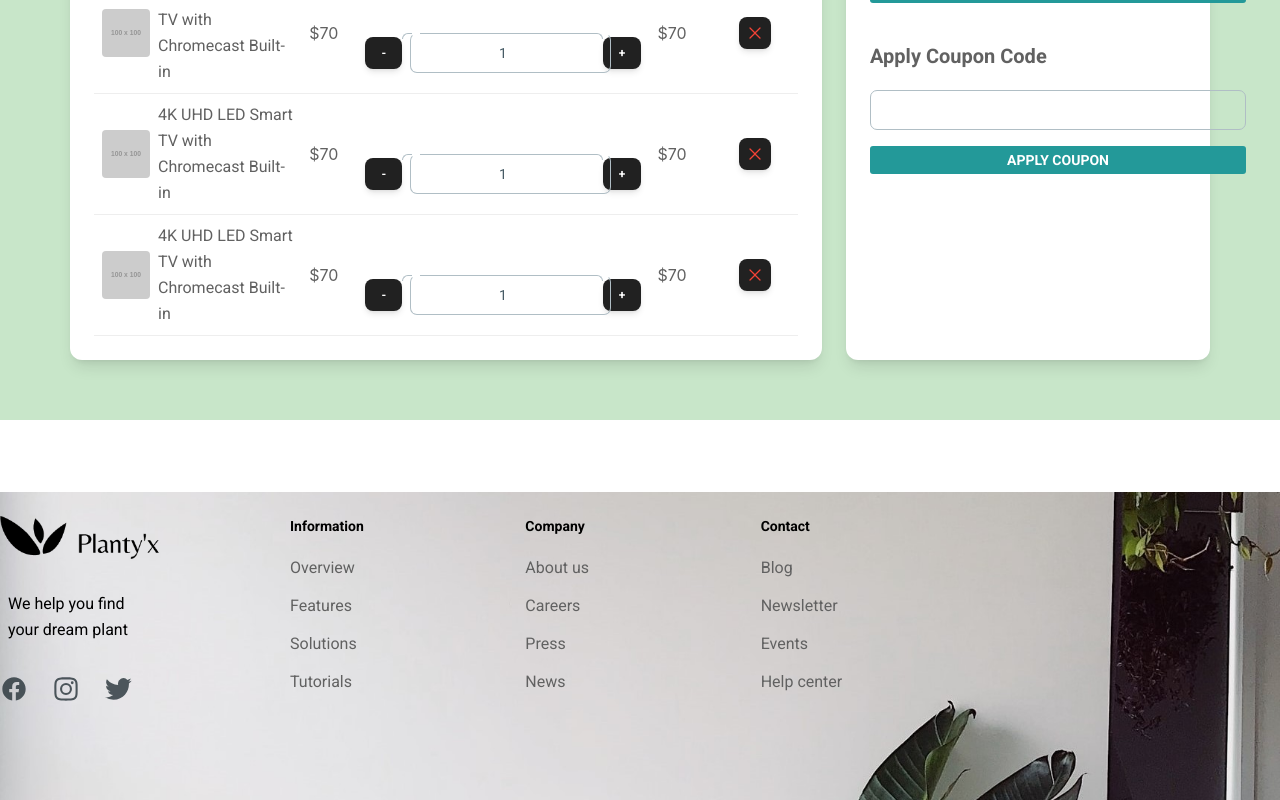
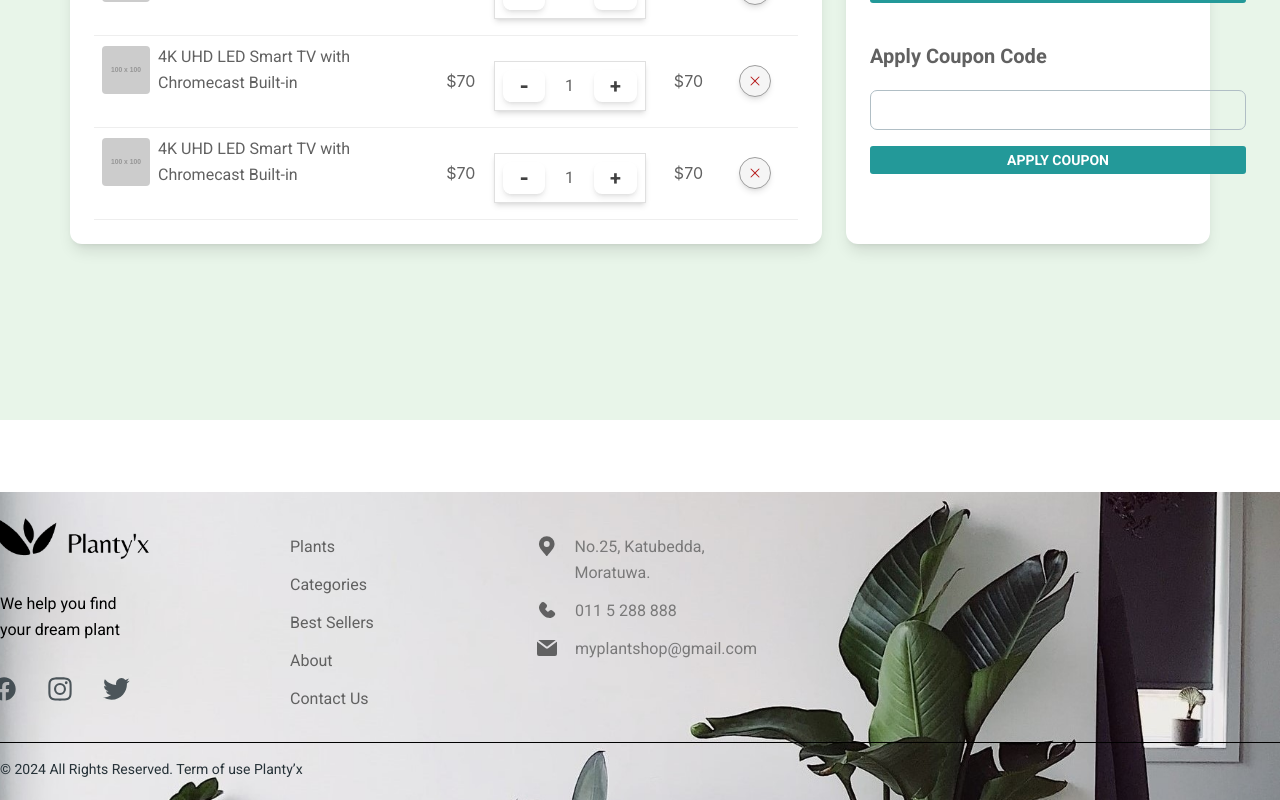
Before and after one commit to Syntax-Surge/frontend-client, a React (Create React App) app: page / in a window 1280 px wide. Shown: the part 460-1260 px from the top of the page. Built offline with nearby package versions, Linux system fonts and the light colour scheme.

Commit message:
shopping cart app

```diff
--- a/src/components/layout/footer.jsx
+++ b/src/components/layout/footer.jsx
@@ -1,20 +1,75 @@
 import React from "react";
 import { Typography } from "@material-tailwind/react";
-import footerBg from "../../assets/FooterImage.jpeg";
+import footerBg from "../../assets/FooterImage2.jpeg";
 import logo from "../../assets/Planty'sLogo.png";
 
 const LINKS = [
   {
-    title: "Information",
-    items: ["Overview", "Features", "Solutions", "Tutorials"],
+    title: "",
+    items: ["Plants", "Categories", "Best Sellers", "About", "Contact Us"],
   },
   {
-    title: "Company",
-    items: ["About us", "Careers", "Press", "News"],
-  },
-  {
-    title: "Contact",
-    items: ["Blog", "Newsletter", "Events", "Help center"],
+    title: "",
+    items: [
+      <Typography
+        as="a"
+        href="#"
+        className="flex gap-4 opacity-80 transition-opacity hover:opacity-100"
+      >
+        <svg
+          class="w-6 h-6 text-gray-800 dark:text-white"
+          aria-hidden="true"
+          xmlns="http://www.w3.org/2000/svg"
+          width="24"
+          height="24"
+          fill="currentColor"
+          viewBox="0 0 24 24"
+        >
+          <path d="M12,2a8.009,8.009,0,0,0-8,8c0,3.255,2.363,5.958,4.866,8.819,0.792,0.906,1.612,1.843,2.342,2.791a1,1,0,0,0,1.584,0c0.73-.948,1.55-1.885,2.342-2.791C17.637,15.958,20,13.255,20,10A8.009,8.009,0,0,0,12,2Zm0,11a3,3,0,1,1,3-3A3,3,0,0,1,12,13Z"></path>
+        </svg>
+
+        <p>No.25, Katubedda, Moratuwa.</p>
+      </Typography>,
+      <Typography
+        as="a"
+        href="#"
+        className="flex gap-4 opacity-80 transition-opacity hover:opacity-100"
+      >
+        <svg
+          class="w-6 h-6 text-gray-800 dark:text-white"
+          aria-hidden="true"
+          xmlns="http://www.w3.org/2000/svg"
+          width="24"
+          height="24"
+          fill="currentColor"
+          viewBox="0 0 24 24"
+        >
+          <path d="M7.978 4a2.553 2.553 0 0 0-1.926.877C4.233 6.7 3.699 8.751 4.153 10.814c.44 1.995 1.778 3.893 3.456 5.572 1.68 1.679 3.577 3.018 5.57 3.459 2.062.456 4.115-.073 5.94-1.885a2.556 2.556 0 0 0 .001-3.861l-1.21-1.21a2.689 2.689 0 0 0-3.802 0l-.617.618a.806.806 0 0 1-1.14 0l-1.854-1.855a.807.807 0 0 1 0-1.14l.618-.62a2.692 2.692 0 0 0 0-3.803l-1.21-1.211A2.555 2.555 0 0 0 7.978 4Z" />
+        </svg>
+
+        <p>011 5 288 888</p>
+      </Typography>,
+      <Typography
+        as="a"
+        href="#"
+        className="flex gap-4 opacity-80 transition-opacity hover:opacity-100"
+      >
+        <svg
+          class="w-6 h-6 text-gray-800 dark:text-white"
+          aria-hidden="true"
+          xmlns="http://www.w3.org/2000/svg"
+          width="24"
+          height="24"
+          fill="currentColor"
+          viewBox="0 0 24 24"
+        >
+          <path d="M2.038 5.61A2.01 2.01 0 0 0 2 6v12a2 2 0 0 0 2 2h16a2 2 0 0 0 2-2V6c0-.12-.01-.238-.03-.352l-.866.65-7.89 6.032a2 2 0 0 1-2.429 0L2.884 6.288l-.846-.677Z" />
+          <path d="M20.677 4.117A1.996 1.996 0 0 0 20 4H4c-.225 0-.44.037-.642.105l.758.607L12 10.742 19.9 4.7l.777-.583Z" />
+        </svg>
+
+        <p>myplantshop@gmail.com</p>
+      </Typography>,
+    ],
   },
 ];
 
@@ -28,19 +83,27 @@
         backgroundImage: `url(${footerBg})`,
         backgroundSize: "cover",
         backgroundPosition: "center",
-        height: "800px",
+        height: "575px",
         marginBottom: "0px",
       }}
     >
       <div className="mx-auto w-full max-w-7xl">
         <div className="grid grid-cols-1 justify-between md:grid-cols-2">
           <Typography className="mb-6 mt-5">
-            <img src={logo} alt="logo" className="w-40 cursor-pointer" />
-            <div className="ml-2 mt-8 font-light">
+            <img
+              src={logo}
+              alt="logo"
+              className="mr-10 w-40 cursor-pointer"
+              style={{ marginLeft: "-10px" }}
+            />
+            <div className="ml-0 mt-8 font-light">
               We help you find <br /> your dream plant
             </div>
             <div className="ml-0">
-              <div className="flex gap-6 text-blue-gray-900 mt-8">
+              <div
+                className="flex gap-7 text-blue-gray-900 mt-8"
+                style={{ marginLeft: "-10px" }}
+              >
                 <Typography
                   as="a"
                   href="#"
@@ -95,8 +158,8 @@
             </div>
           </Typography>
           <div
-            className="grid grid-cols-3 justify-between gap-4 mt-6"
-            style={{ marginLeft: "-350px", marginRight: "300px" }}
+            className="grid grid-cols-2 justify-between mt-6"
+            style={{ marginLeft: "-350px", marginRight: "500px" }}
           >
             {LINKS.map(({ title, items }) => (
               <ul key={title}>
@@ -125,7 +188,7 @@
         </div>
         <div
           className="flex w-full flex-col items-center justify-center border-t border-black py-4 md:flex-row md:justify-between"
-          style={{ marginTop: "200px" }}
+          style={{ marginTop: "15px" }}
         >
           <Typography
             variant="small"
--- a/src/pages/CartPage.jsx
+++ b/src/pages/CartPage.jsx
@@ -64,11 +64,11 @@
   };
 
   return (
-    <div className="min-h-screen bg-green-100 py-10">
+    <div className="min-h-screen bg-green-50 py-10">
       <div className="container mx-auto">
         <Typography
           variant="h3"
-          className="text-center mb-6 font-bold bg-gray-100 h-20 py-5 rounded-lg"
+          className="text-center mb-6 font-bold bg-white h-20 py-5 rounded-lg shadow-md"
           style={{ marginTop: "-20px" }}
         >
           Cart
@@ -78,7 +78,7 @@
 
           <Card className="p-6 col-span-2 shadow-lg">
             <Typography variant="h5" className="mb-4 font-semibold">
-              Shopping Card
+              Added Items
             </Typography>
             <div className="overflow-x-auto">
               <table className="table-auto w-full text-left">
@@ -86,7 +86,7 @@
                   <tr>
                     <th className="p-2">Products</th>
                     <th className="p-2">Price</th>
-                    <th className="p-2">Quantity</th>
+                    <th className="px-10">Quantity</th>
                     <th className="p-2">Subtotal</th>
                     <th className="p-2">Action</th>
                   </tr>
@@ -103,34 +103,35 @@
                         <Typography>{item.name}</Typography>
                       </td>
                       <td className="p-2">${item.price}</td>
-                      <td className="p-2 flex items-center">
+                      <td className="mb-4 p-2 flex items-center justify-center border border-gray-300 shadow-md">
                         <Button
                           size="sm"
+                          className="bg-white text-gray-800"
+                          style={{ fontSize: "24px" }}
                           onClick={() => handleQuantityChange(item.id, -1)}
                         >
                           -
                         </Button>
-                        <Input
-                          type="number"
-                          value={item.quantity}
-                          readOnly
-                          className="w-12 mx-2 text-center"
-                        />
+                        <Typography className="px-5 ">
+                          {item.quantity}
+                        </Typography>
                         <Button
                           size="sm"
+                          style={{ fontSize: "20px" }}
+                          className="bg-white text-gray-800"
                           onClick={() => handleQuantityChange(item.id, 1)}
                         >
                           +
                         </Button>
                       </td>
-                      <td className="p-2">${item.price * item.quantity}</td>
+                      <td className="px-7">${item.price * item.quantity}</td>
                       <td className="p-2">
                         <IconButton
                           onClick={() => handleRemoveItem(item.id)}
-                          className="text-red-500"
+                          className="text-red-900 bg-gray-100 rounded-2xl border border-gray-500"
                           size="sm"
                         >
-                          <XMarkIcon className="h-5 w-5" />
+                          <XMarkIcon className="h-4 w-4" />
                         </IconButton>
                       </td>
                     </tr>
@@ -144,7 +145,7 @@
 
           <Card className="p-6 shadow-lg">
             <Typography variant="h5" className="mb-4 font-semibold">
-              Card Total
+              Cart Total
             </Typography>
             <div className="flex justify-between">
               <Typography>Sub-total:</Typography>
```
Also changed, not shown: src/assets/FooterImage2.jpeg (added).
